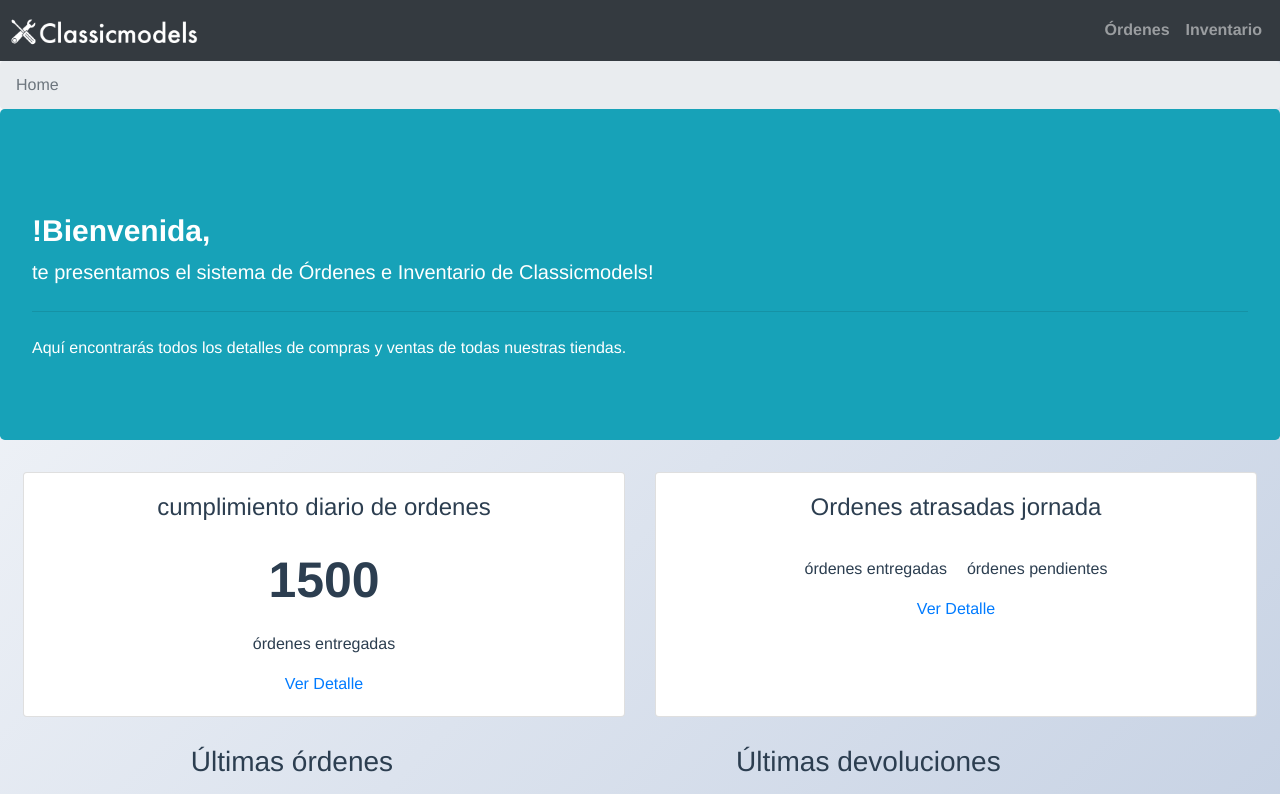
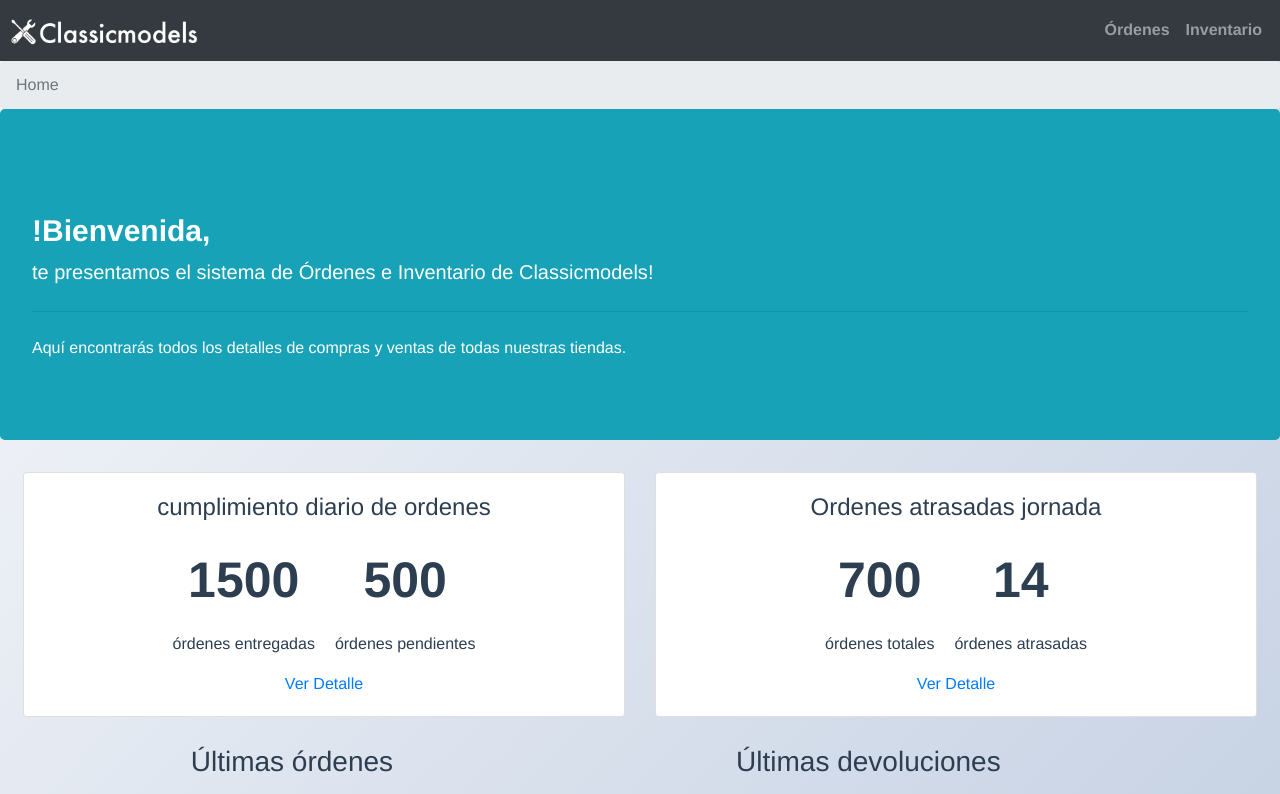
Before and after one commit to martita-apel/Classicmodels, a Vue app: page / in a window 1280 px wide. Shown: the top 794 px of the page. Built offline with nearby package versions, Linux system fonts and the light colour scheme; no server answers; sample sign-in values are in the browser's storage.

Commit message:
oredenes diarias y atrasadas

```diff
--- a/src/views/Home.vue
+++ b/src/views/Home.vue
@@ -19,20 +19,20 @@
     <b-card-group deck class="m-2">
       <b-card v-for="kpi in dashboard.kpis" :key="kpi.id" :title="kpi.nombre">
         <div class="estad">
-          <div class="detail" v-show="kpi.entregadas == kpi.entregadas">
+          <div class="detail" v-show="kpi.entregadas">
             <b-card-text class="result">{{ kpi.entregadas }}</b-card-text>
             <h6>órdenes entregadas</h6>
           </div>
-          <div class="detail" v-show="kpi.entregadas == kpi.pendientes">
+          <div class="detail" v-show="kpi.pendientes">
             <b-card-text class="result">{{ kpi.pendientes }}</b-card-text>
             <h6>órdenes pendientes</h6>
           </div>
 
-          <div class="detail" v-show="kpi.entregadas == kpi.totales">
+          <div class="detail" v-show="kpi.totales">
             <b-card-text class="result">{{ kpi.totales }}</b-card-text>
             <h6>órdenes totales</h6>
           </div>
-          <div class="detail" v-show="kpi.entregadas == kpi.atrasadas">
+          <div class="detail" v-show="kpi.atrasadas">
             <b-card-text class="result">{{ kpi.atrasadas }}</b-card-text>
             <h6>órdenes atrasadas</h6>
           </div>
```
